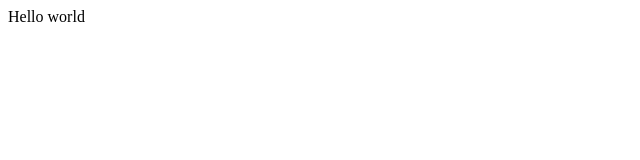
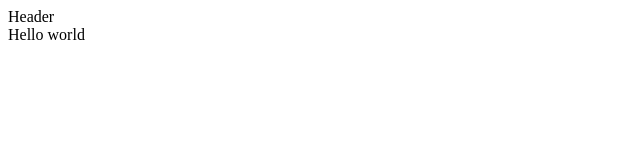
Before and after one commit to VersatileSoft/Wirtualnik, a Nuxt app in the folder Wirtualnik.Frontend/: page / in a window 1280 px wide. Shown: the top 160 px of the page, without its empty margins (0-640 px from the left). Built offline with nearby package versions, Linux system fonts and the light colour scheme.

Commit message:
default layout

```diff
--- /dev/null
+++ b/Wirtualnik.Frontend/layouts/default.vue
@@ -0,0 +1,6 @@
+<template>
+  <div>
+    <header>Header</header>
+    <nuxt />
+  </div>
+</template>
```
